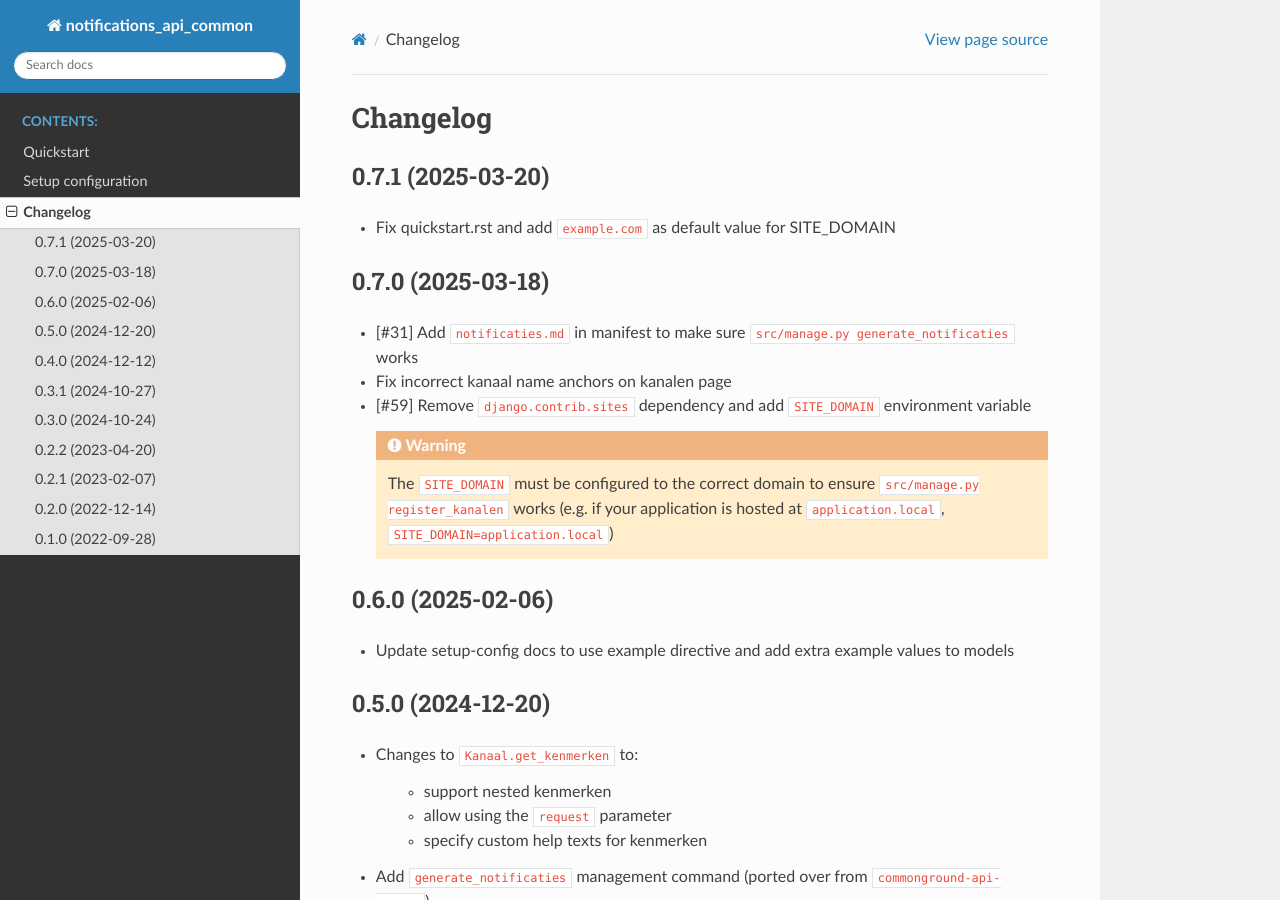
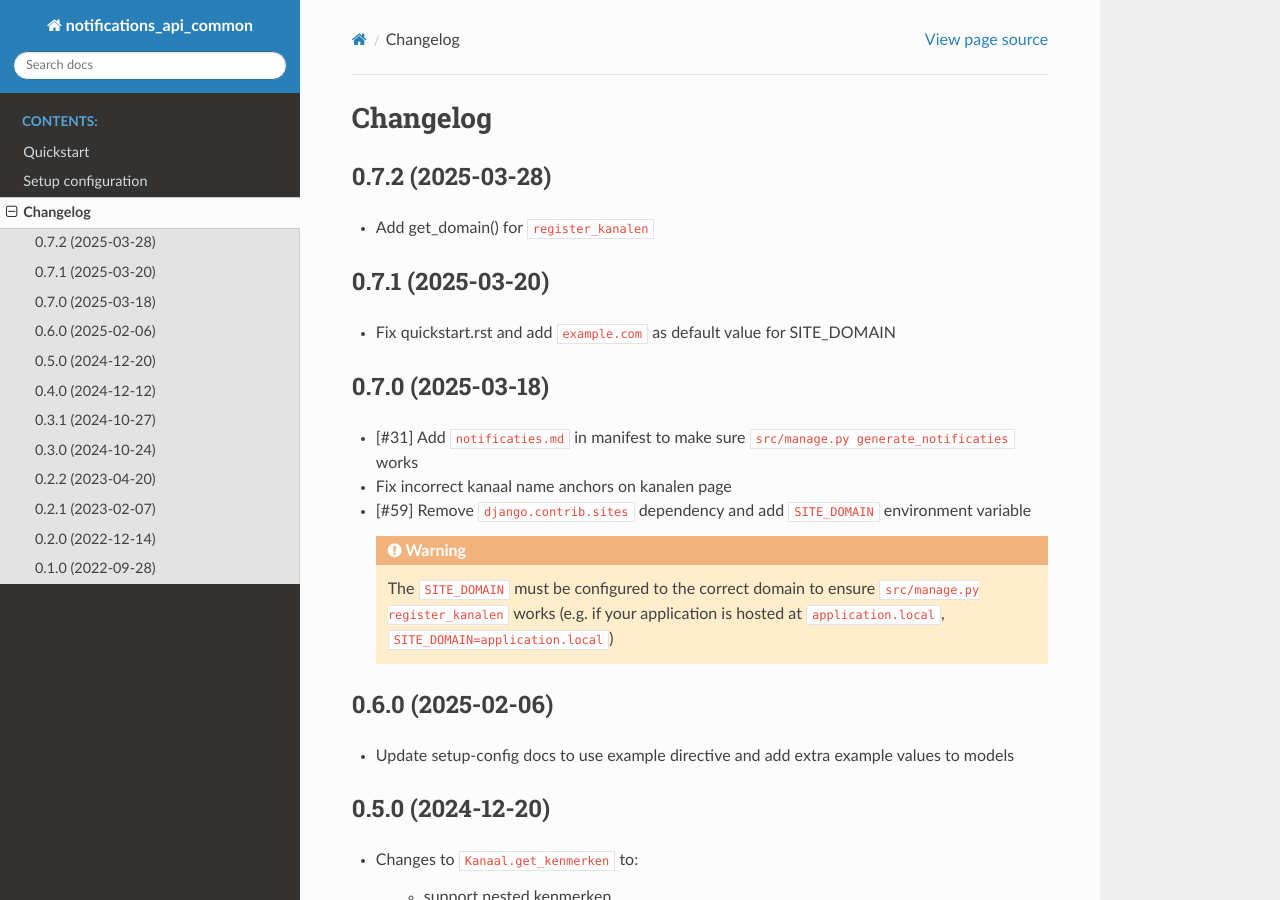
Before and after one commit to maykinmedia/notifications-api-common, a Sphinx documentation site: the page built from docs/changelog.rst, in a window 1280 px wide and 900 px high. Built offline with Sphinx 7.4.7 and the Read the Docs theme 3.1.0, drawn with Linux system fonts in a browser that asks for light colours.

Commit message:
:bookmark: Release 0.7.2

```diff
--- a/CHANGELOG.rst
+++ b/CHANGELOG.rst
@@ -1,6 +1,11 @@
 =========
 Changelog
 =========
+
+0.7.2 (2025-03-28)
+------------------
+
+* Add get_domain() for ``register_kanalen``
 
 0.7.1 (2025-03-20)
 ------------------
--- a/README.rst
+++ b/README.rst
@@ -1,7 +1,7 @@
 notifications-api-common
 ========================
 
-:Version: 0.7.1
+:Version: 0.7.2
 :Source: https://github.com/maykinmedia/notifications-api-common
 :Keywords: notifications, REST, API, Common Ground, ZGW
 :PythonVersion: 3.10
--- a/docs/conf.py
+++ b/docs/conf.py
@@ -29,7 +29,7 @@ copyright = "2022, Maykin Media"
 author = "Maykin Media"
 
 # The full version, including alpha/beta/rc tags
-release = "0.7.1"
+release = "0.7.2"
 
 
 # -- General configuration ---------------------------------------------------
--- a/setup.cfg
+++ b/setup.cfg
@@ -2,7 +2,7 @@
 # see http://setuptools.readthedocs.io/en/latest/setuptools.html#configuring-setup-using-setup-cfg-files
 [metadata]
 name = notifications-api-common
-version = 0.7.1
+version = 0.7.2
 description = Re-usable integration layer for the Common Ground Notifications API specification.
 long_description = file: README.rst
 url = https://github.com/maykinmedia/notifications-api-common
```
Also changed, not shown: .bumpversion.cfg, 2 other files.
